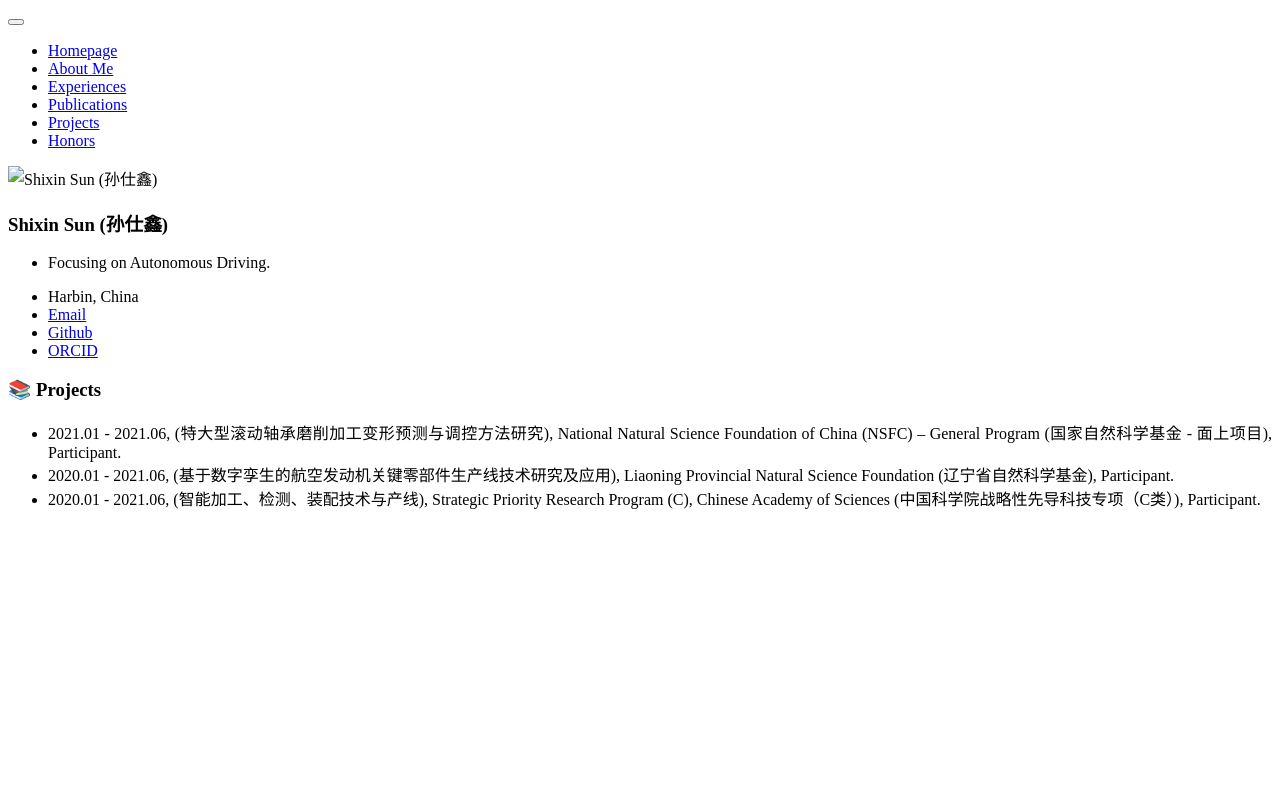
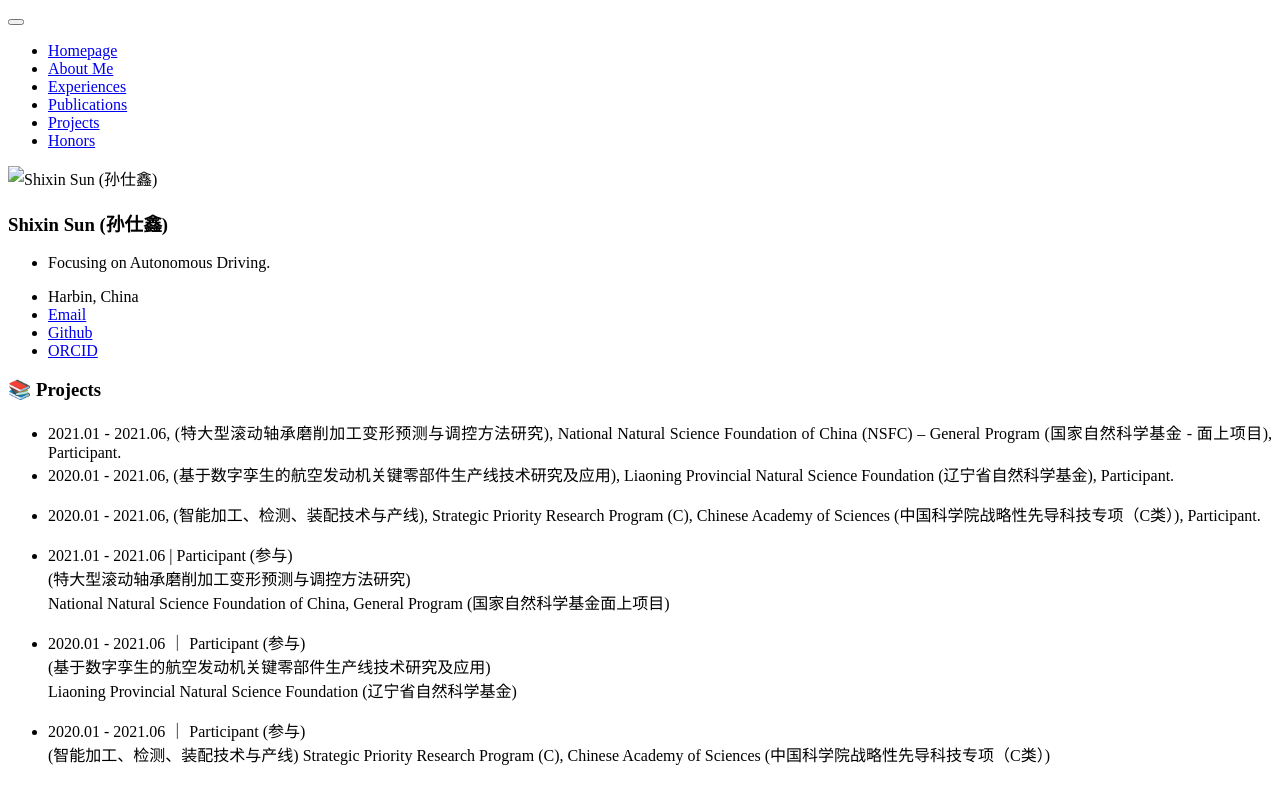
Before and after one commit to ShixinSUN94/shixinsun94.github.io, a Jekyll site: the page built from _pages/includes/4.proj.md, in a window 1280 px wide. Shown: the top 804 px of the page. Built offline with Jekyll 4.4.1, drawn with Linux system fonts in a browser that asks for light colours; our own code applies the rules of GitHub Pages for plain Markdown files.

Commit message:
Update 4.proj.md

```diff
--- a/_pages/includes/4.proj.md
+++ b/_pages/includes/4.proj.md
@@ -3,3 +3,15 @@
 - 2021.01 - 2021.06, (特大型滚动轴承磨削加工变形预测与调控方法研究), National Natural Science Foundation of China (NSFC) – General Program (国家自然科学基金 - 面上项目), Participant.
 - 2020.01 - 2021.06, (基于数字孪生的航空发动机关键零部件生产线技术研究及应用), Liaoning Provincial Natural Science Foundation (辽宁省自然科学基金), Participant.
 - 2020.01 - 2021.06, (智能加工、检测、装配技术与产线), Strategic Priority Research Program (C), Chinese Academy of Sciences (中国科学院战略性先导科技专项（C类）), Participant.
+
+- 2021.01 - 2021.06 | Participant (参与)
+   (特大型滚动轴承磨削加工变形预测与调控方法研究)
+   National Natural Science Foundation of China, General Program (国家自然科学基金面上项目)
+
+- 2020.01 - 2021.06 ｜ Participant (参与)
+   (基于数字孪生的航空发动机关键零部件生产线技术研究及应用)
+   Liaoning Provincial Natural Science Foundation (辽宁省自然科学基金)
+
+- 2020.01 - 2021.06 ｜ Participant (参与)
+   (智能加工、检测、装配技术与产线)
+   Strategic Priority Research Program (C), Chinese Academy of Sciences (中国科学院战略性先导科技专项（C类）)
```
